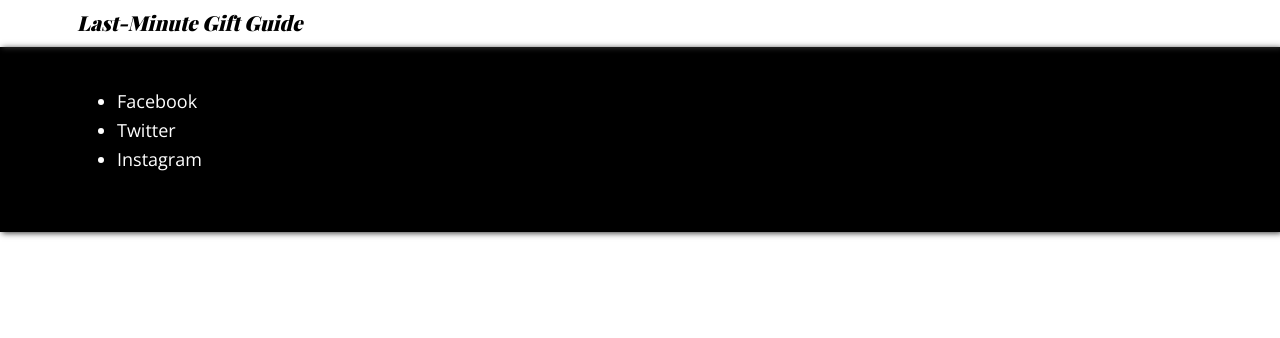
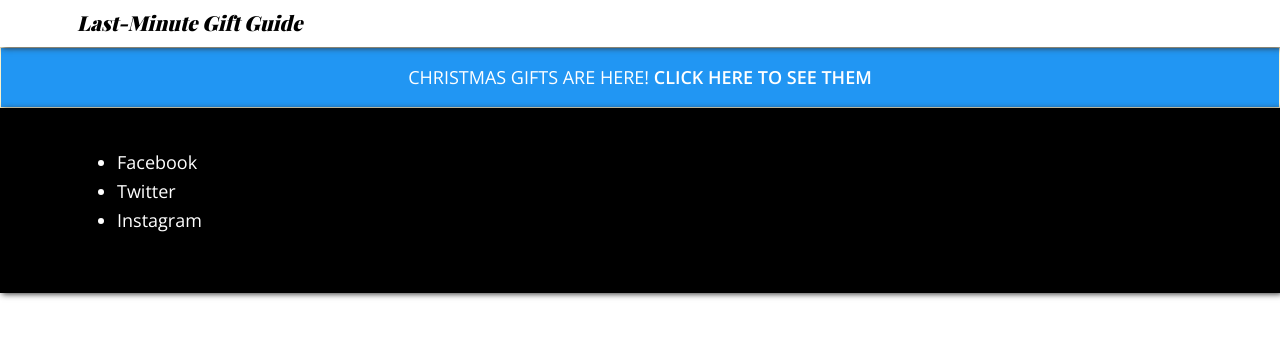
Before and after one commit to justiniso/retailbase, a Python web app: template src/frontend/templates/main.html in a window 1280 px wide. Shown: the top 338 px of the page. Run offline with Jinja, Linux system fonts and the light colour scheme; the template is opened without the code that fills it, so the values that code supplies are empty; some web fonts are replaced.

Commit message:
move the banner for full width

```diff
--- a/src/frontend/templates/home.html
+++ b/src/frontend/templates/home.html
@@ -1,9 +1,6 @@
 {% extends "main.html" %}
 
 {% block container %}
-<div class="banner">
-    Christmas gifts are here! <a href="/gifts/christmas">Click here to see them</a>
-</div>
 <h1>Newest gift ideas</h1>
 <div class="product-grid">
     {% for post in posts %}
--- a/src/frontend/templates/main.html
+++ b/src/frontend/templates/main.html
@@ -29,6 +29,9 @@
     </div><!--/.nav-collapse -->
   </div>
 </nav>
+<div class="banner">
+    Christmas gifts are here! <a href="/gifts/christmas">Click here to see them</a>
+</div>
 <div class="container fluid">
     {% block container %}{% endblock %}
 </div>
```
